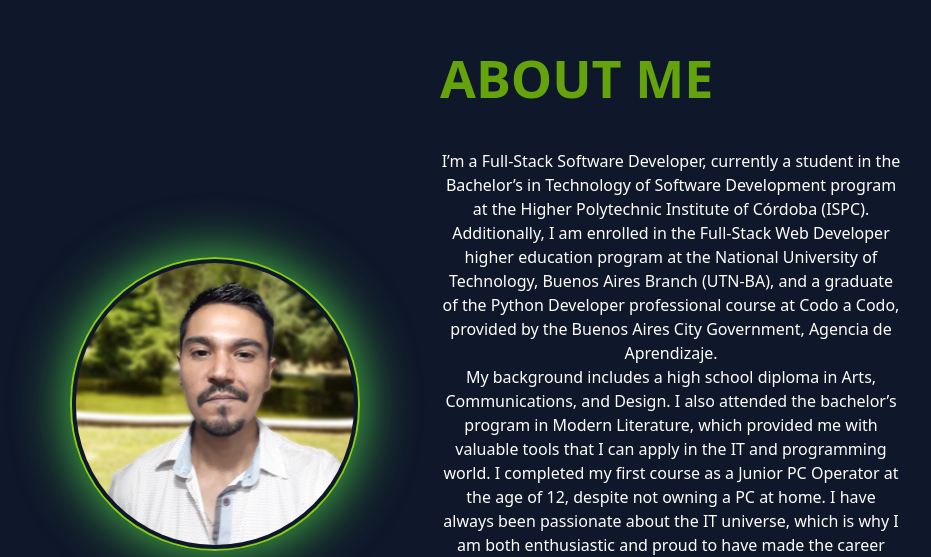
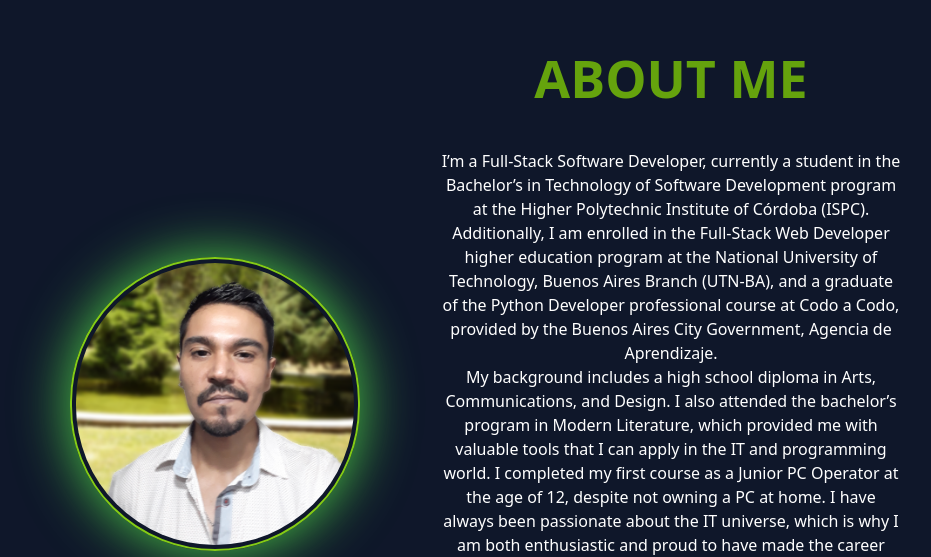
Before and after one commit to CristianVellio/PORT-FOLIO, a React (Vite) app: page / in a window 1280 px wide. Shown: the part 1005-1562 px from the top of the page, without its empty margins (154-1085 px from the left). Built offline with nearby package versions, Linux system fonts and the light colour scheme; a small style sheet from the web is missing.

Commit message:
Align/About XXL SCREEN

```diff
--- a/src/About.jsx
+++ b/src/About.jsx
@@ -15,7 +15,7 @@
         className="rounded-full border-2 p-1 border-lime-500 img_glow"
         alt="Cristian Vellio"
       />
-      <div className="h-full lg:py-40 flex flex-col justify-center lg:items-start items-center text-white">
+      <div className="h-full lg:py-40 flex flex-col justify-center lg:items-center items-center text-white">
         <h2
           data-aos="fade-right"
           className="text-[52px] font-semibold mb-8 leading-normal text-lime-600 uppercase"
```
